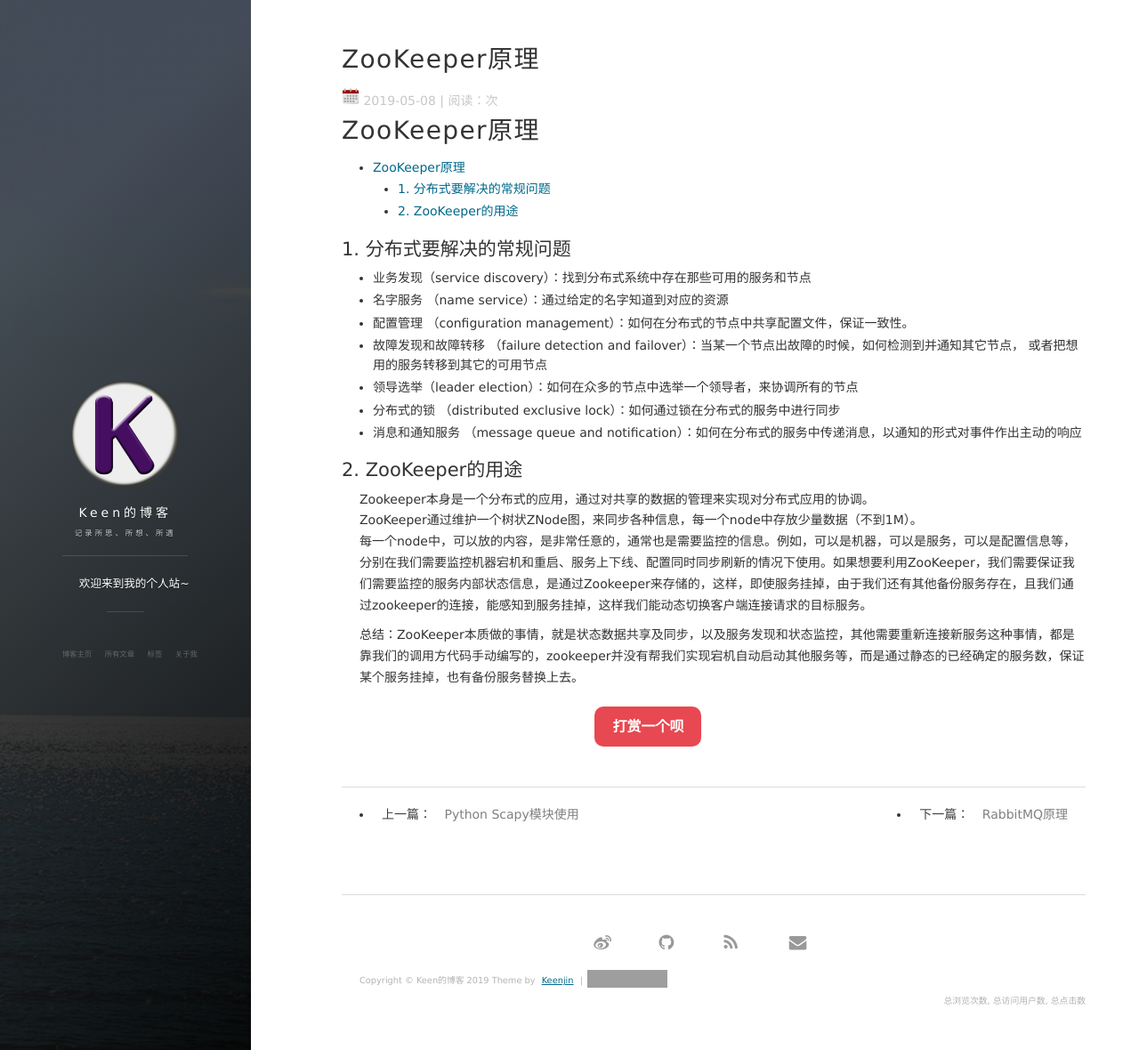
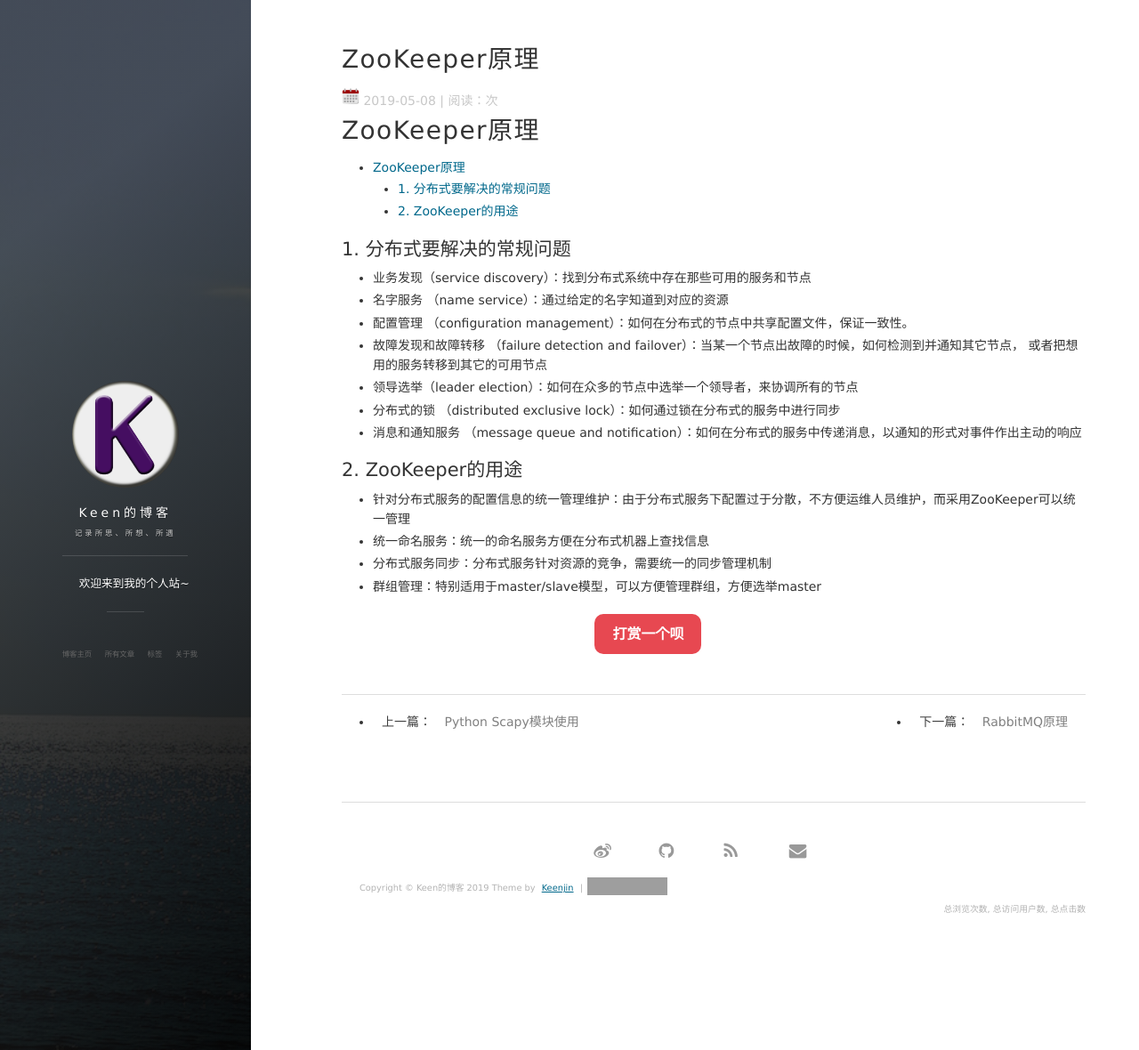
Before and after one commit to Keenjin/Keenjin.github.io, a Jekyll site: the page built from _posts/2019-05-08-zookeeper.md, in a window 1280 px wide and 1180 px high. Shown: the whole window at 89% size. Built offline with Jekyll 4.4.1, drawn with Linux system fonts in a browser that asks for light colours; nearby versions of some CDN libraries; comment, search, counter and statistics services are not loaded; grey boxes are pictures that could not be loaded.

Commit message:
zookeeper

```diff
--- a/_posts/2019-05-08-zookeeper.md
+++ b/_posts/2019-05-08-zookeeper.md
@@ -27,8 +27,7 @@ tags: 后台框架
 
 ## 2. ZooKeeper的用途
 
-Zookeeper本身是一个分布式的应用，通过对共享的数据的管理来实现对分布式应用的协调。
-ZooKeeper通过维护一个树状ZNode图，来同步各种信息，每一个node中存放少量数据（不到1M）。
-每一个node中，可以放的内容，是非常任意的，通常也是需要监控的信息。例如，可以是机器，可以是服务，可以是配置信息等，分别在我们需要监控机器宕机和重启、服务上下线、配置同时同步刷新的情况下使用。如果想要利用ZooKeeper，我们需要保证我们需要监控的服务内部状态信息，是通过Zookeeper来存储的，这样，即使服务挂掉，由于我们还有其他备份服务存在，且我们通过zookeeper的连接，能感知到服务挂掉，这样我们能动态切换客户端连接请求的目标服务。
-
-总结：ZooKeeper本质做的事情，就是状态数据共享及同步，以及服务发现和状态监控，其他需要重新连接新服务这种事情，都是靠我们的调用方代码手动编写的，zookeeper并没有帮我们实现宕机自动启动其他服务等，而是通过静态的已经确定的服务数，保证某个服务挂掉，也有备份服务替换上去。
+- 针对分布式服务的配置信息的统一管理维护：由于分布式服务下配置过于分散，不方便运维人员维护，而采用ZooKeeper可以统一管理
+- 统一命名服务：统一的命名服务方便在分布式机器上查找信息
+- 分布式服务同步：分布式服务针对资源的竞争，需要统一的同步管理机制
+- 群组管理：特别适用于master/slave模型，可以方便管理群组，方便选举master
```
